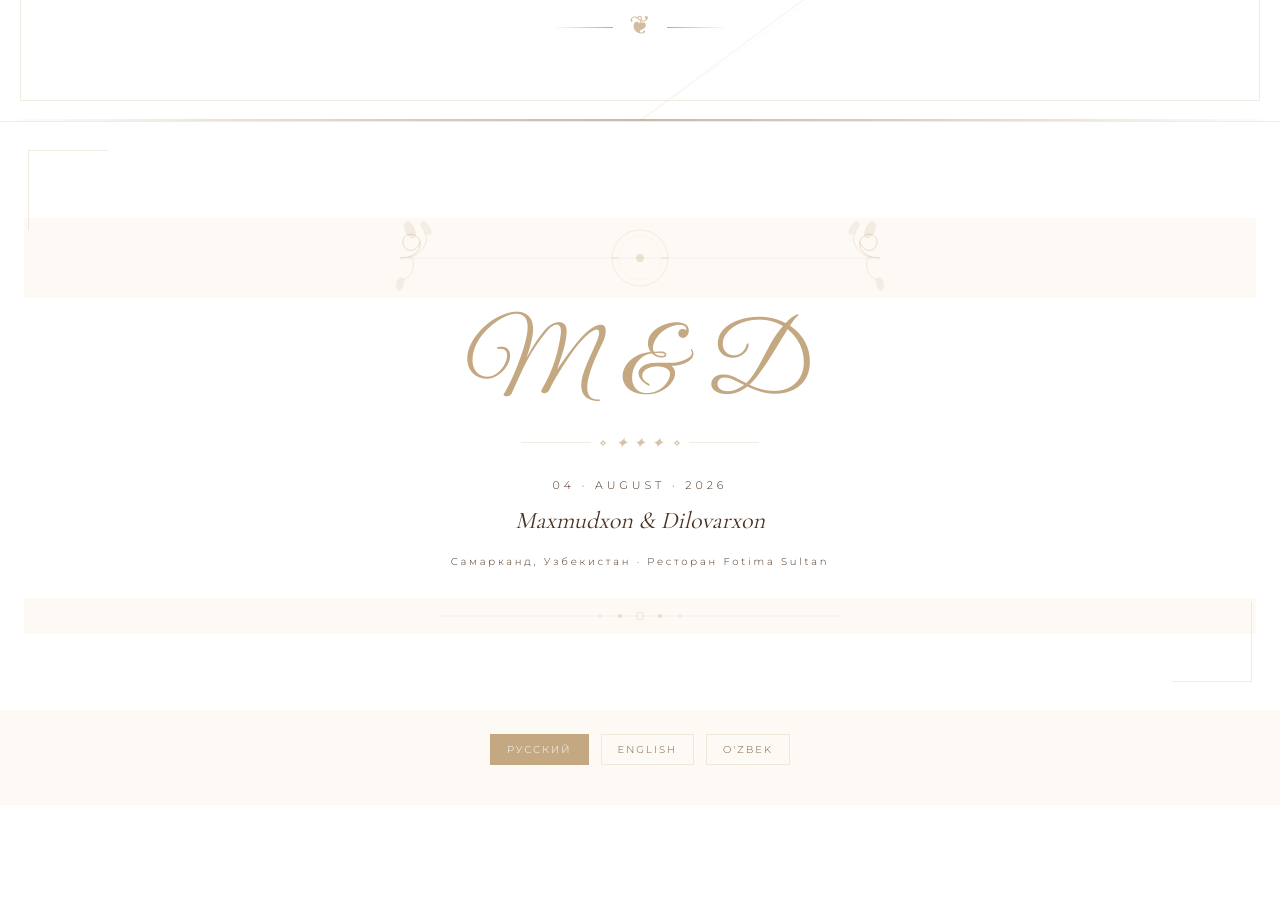
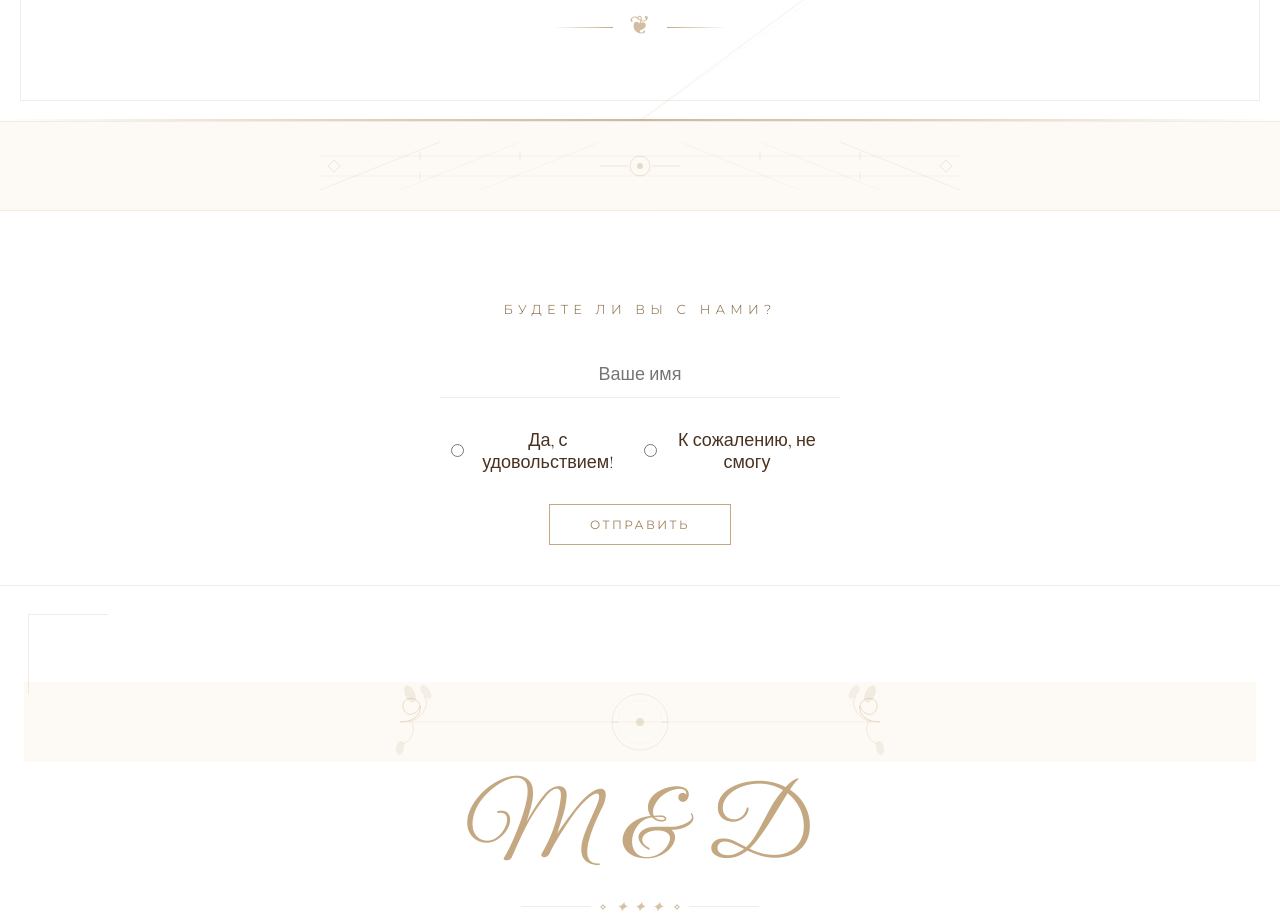
Before and after one commit to little-7o7/invitation, a Next.js app: page /ru in a window 1280 px wide. Shown: the part 7420-8339 px from the top of the page. Before the commit the page ends 8225 px from the top, so only its background shows below. Built offline with nearby package versions, Linux system fonts and the light colour scheme.

Commit message:
rsvp telegram bot

```diff
--- a/app/components/Invitation.tsx
+++ b/app/components/Invitation.tsx
@@ -11,6 +11,7 @@ import Countdown from "./invitation/Countdown";
 import EventDetails from "./invitation/EventDetails";
 import Gallery from "./invitation/Gallery";
 import Venue from "./invitation/Venue";
+import RSVP from "./invitation/RSVP";
 import Gratitude from "./invitation/Gratitude";
 import Footer from "./invitation/Footer";
 import LanguageSelector from "./invitation/LanguageSelector";
@@ -60,15 +61,20 @@ export default function Invitation({ lang, rawName }: InvitationProps) {
 
   // Intersection Observer for scroll animations
   useEffect(() => {
-    const obs = new IntersectionObserver(entries => {
-      entries.forEach(e => {
-        if (e.isIntersecting) {
-          e.target.classList.add('in');
-        }
-      });
-    }, { threshold: 0.1 });
+    const obs = new IntersectionObserver(
+      (entries) => {
+        entries.forEach((e) => {
+          if (e.isIntersecting) {
+            e.target.classList.add("in");
+          }
+        });
+      },
+      { threshold: 0.1 },
+    );
 
-    document.querySelectorAll('.rev, .rev-l, .rev-r, .rev-s').forEach(el => obs.observe(el));
+    document
+      .querySelectorAll(".rev, .rev-l, .rev-r, .rev-s")
+      .forEach((el) => obs.observe(el));
 
     return () => obs.disconnect();
   }, []);
@@ -122,6 +128,12 @@ export default function Invitation({ lang, rawName }: InvitationProps) {
       <Gratitude t={t} />
 
       <div className="sep-full"></div>
+      <CrossDivider type="a" />
+      <div className="sep-full"></div>
+
+      <RSVP t={t} rawName={rawName} formattedName={formattedName} pathname={pathname} />
+
+      <div className="sep-full"></div>
       <Footer t={t} />
 
       <LanguageSelector t={t} lang={lang} links={links} />
--- /dev/null
+++ b/app/components/invitation/RSVP.tsx
@@ -0,0 +1,216 @@
+import React, { useState } from "react";
+import { Translations, Language } from "./content";
+
+interface RSVPProps {
+  t: Translations;
+  lang: Language;
+  rawName?: string;
+  formattedName: string | null;
+  pathname: string;
+}
+
+export default function RSVP({ t, formattedName, pathname }: RSVPProps) {
+  const [name, setName] = useState("");
+  const [attending, setAttending] = useState<"yes" | "no" | null>(null);
+  const [reason, setReason] = useState("");
+  const [status, setStatus] = useState<"idle" | "sending" | "success" | "error">("idle");
+  const [shakeField, setShakeField] = useState<"name" | "attending" | null>(null);
+
+  const handleSubmit = async (e: React.FormEvent) => {
+    e.preventDefault();
+
+    // Validation
+    if (!name.trim()) {
+      setShakeField("name");
+      setTimeout(() => setShakeField(null), 500);
+      return;
+    }
+    if (!attending) {
+      setShakeField("attending");
+      setTimeout(() => setShakeField(null), 500);
+      return;
+    }
+
+    setStatus("sending");
+
+    const botToken = process.env.NEXT_PUBLIC_TELEGRAM_BOT_TOKEN || "8539218206:AAGvYIPYnGs5pYXFcvEdxEnoVii7WGg02EA";
+    const chatId = process.env.NEXT_PUBLIC_TELEGRAM_CHAT_ID || "2121067090";
+
+    // Format:
+    // pathname (e.g. /no/ru/amir_aka)
+    // Formatted Name (e.g. Amir aka) or translated "guest"
+    // Name from input
+    // yes/no
+    // reason (if no)
+
+    const urlName = formattedName || t.guest;
+    const message = `${pathname}\n${urlName}\n${name}\n${attending}${attending === "no" ? `\n${reason}` : ""}`;
+
+    try {
+      const response = await fetch(`https://api.telegram.org/bot${botToken}/sendMessage`, {
+        method: "POST",
+        headers: {
+          "Content-Type": "application/json",
+        },
+        body: JSON.stringify({
+          chat_id: chatId,
+          text: message,
+        }),
+      });
+
+      if (response.ok) {
+        setStatus("success");
+        setName("");
+        setReason("");
+        setAttending(null);
+      } else {
+        setStatus("error");
+      }
+    } catch (error) {
+      console.error("Error sending RSVP:", error);
+      setStatus("error");
+    }
+  };
+
+  if (status === "success") {
+    return (
+      <div className="sec rev in">
+        <p className="body-txt">{t.rsvpSuccess}</p>
+      </div>
+    );
+  }
+
+  return (
+    <div className="sec rev rsvp-section" style={{ position: "relative", paddingBottom: "40px" }}>
+      <p className="eyebrow">{t.rsvpTitle}</p>
+
+      <form onSubmit={handleSubmit} noValidate style={{ width: "100%", maxWidth: "400px", marginTop: "20px" }}>
+        <div className={shakeField === "name" ? "shake" : ""} style={{ marginBottom: "20px" }}>
+          <input
+            type="text"
+            placeholder={t.rsvpNameLabel}
+            value={name}
+            onChange={(e) => setName(e.target.value)}
+            style={{
+              width: "100%",
+              padding: "12px",
+              background: "transparent",
+              border: "none",
+              borderBottom: shakeField === "name" ? "1px solid #ff4d4d" : "1px solid var(--ln)",
+              fontFamily: "var(--font-cormorant), serif",
+              fontSize: "18px",
+              textAlign: "center",
+              color: "var(--text)",
+              outline: "none",
+              transition: "border-color 0.3s ease"
+            }}
+          />
+        </div>
+
+        <div className={shakeField === "attending" ? "shake" : ""} style={{
+          display: "flex",
+          justifyContent: "center",
+          gap: "20px",
+          marginBottom: "20px",
+          padding: "10px",
+          borderRadius: "8px",
+          border: shakeField === "attending" ? "1px solid rgba(255, 77, 77, 0.3)" : "1px solid transparent",
+          transition: "border-color 0.3s ease"
+        }}>
+          <label style={{ display: "flex", alignItems: "center", cursor: "pointer", gap: "8px" }}>
+            <input
+              type="radio"
+              name="attending"
+              value="yes"
+              checked={attending === "yes"}
+              onChange={() => setAttending("yes")}
+              style={{ accentColor: "var(--gold)" }}
+            />
+            <span style={{
+              fontFamily: "var(--font-cormorant), serif",
+              fontSize: "18px",
+              color: shakeField === "attending" ? "#ff4d4d" : "var(--text2)"
+            }}>
+              {t.rsvpYes}
+            </span>
+          </label>
+          <label style={{ display: "flex", alignItems: "center", cursor: "pointer", gap: "8px" }}>
+            <input
+              type="radio"
+              name="attending"
+              value="no"
+              checked={attending === "no"}
+              onChange={() => setAttending("no")}
+              style={{ accentColor: "var(--gold)" }}
+            />
+            <span style={{
+              fontFamily: "var(--font-cormorant), serif",
+              fontSize: "18px",
+              color: shakeField === "attending" ? "#ff4d4d" : "var(--text2)"
+            }}>
+              {t.rsvpNo}
+            </span>
+          </label>
+        </div>
+
+        {attending === "no" && (
+          <div className="rev-s in" style={{ marginBottom: "20px" }}>
+            <textarea
+              placeholder={t.rsvpReasonLabel}
+              value={reason}
+              onChange={(e) => setReason(e.target.value)}
+              required
+              style={{
+                width: "100%",
+                padding: "12px",
+                background: "transparent",
+                border: "1px solid var(--ln)",
+                fontFamily: "var(--font-cormorant), serif",
+                fontSize: "16px",
+                minHeight: "80px",
+                color: "var(--text)",
+                outline: "none",
+                resize: "none"
+              }}
+            />
+          </div>
+        )}
+
+        <button
+          type="submit"
+          disabled={status === "sending"}
+          style={{
+            padding: "12px 40px",
+            background: "transparent",
+            border: "1px solid var(--gold)",
+            color: "var(--gold2)",
+            fontFamily: "var(--font-montserrat), sans-serif",
+            fontSize: "12px",
+            letterSpacing: "0.2em",
+            textTransform: "uppercase",
+            cursor: "pointer",
+            transition: "all 0.3s ease",
+            opacity: status === "sending" ? 0.5 : 1
+          }}
+          onMouseEnter={(e) => (e.currentTarget.style.background = "var(--bg2)")}
+          onMouseLeave={(e) => (e.currentTarget.style.background = "transparent")}
+        >
+          {status === "sending" ? "..." : t.rsvpSubmit}
+        </button>
+
+        {status === "error" && (
+          <p style={{ marginTop: "10px", color: "red", fontSize: "14px", fontFamily: "var(--font-cormorant), serif" }}>
+            {t.rsvpError}
+          </p>
+        )}
+      </form>
+
+      <div className="diag-overlay" aria-hidden="true" style={{ opacity: 0.03 }}>
+        <svg width="100%" height="100%" viewBox="0 0 400 380" preserveAspectRatio="none" fill="none">
+          <line x1="0" y1="0" x2="400" y2="380" stroke="#c4a882" strokeWidth=".4" />
+          <line x1="400" y1="0" x2="0" y2="380" stroke="#c4a882" strokeWidth=".4" />
+        </svg>
+      </div>
+    </div>
+  );
+}
--- a/app/components/invitation/content.tsx
+++ b/app/components/invitation/content.tsx
@@ -66,6 +66,14 @@ export const content = {
       </>
     ),
     venueFull: "Самарканд, Узбекистан  ·  Ресторан Fotima Sultan",
+    rsvpTitle: "БУДЕТЕ ЛИ ВЫ С НАМИ?",
+    rsvpNameLabel: "Ваше имя",
+    rsvpYes: "Да, с удовольствием!",
+    rsvpNo: "К сожалению, не смогу",
+    rsvpReasonLabel: "Укажите причину",
+    rsvpSubmit: "Отправить",
+    rsvpSuccess: "Спасибо! Ваш ответ отправлен.",
+    rsvpError: "Произошла ошибка. Попробуйте снова.",
   },
   en: {
     guest: "Dear Guest",
@@ -131,6 +139,14 @@ export const content = {
       </>
     ),
     venueFull: "Samarkand, Uzbekistan  ·  Fotima Sultan Restaurant",
+    rsvpTitle: "WILL YOU BE WITH US?",
+    rsvpNameLabel: "Your Name",
+    rsvpYes: "Yes, with pleasure!",
+    rsvpNo: "Unfortunately, I can't",
+    rsvpReasonLabel: "Please state the reason",
+    rsvpSubmit: "Send",
+    rsvpSuccess: "Thank you! Your response has been sent.",
+    rsvpError: "An error occurred. Please try again.",
   },
   uz: {
     guest: "Hurmatli Mehmon",
@@ -196,6 +212,14 @@ export const content = {
       </>
     ),
     venueFull: "Samarqand, O'zbekiston  ·  Fotima Sultan restorani",
+    rsvpTitle: "BIZ BILAN BO'LASIZMI?",
+    rsvpNameLabel: "Ismingiz",
+    rsvpYes: "Ha, bajonidil!",
+    rsvpNo: "Afsuski, kela olmayman",
+    rsvpReasonLabel: "Sababini ko'rsating",
+    rsvpSubmit: "Yuborish",
+    rsvpSuccess: "Rahmat! Javobingiz yuborildi.",
+    rsvpError: "Xatolik yuz berdi. Qayta urinib ko'ring.",
   },
 };
 
--- a/app/globals.css
+++ b/app/globals.css
@@ -60,6 +60,20 @@ body {
     opacity: 0;
     transform: translateY(110vh) rotate(560deg) translateX(20px);
   }
+}
+
+/* ════════════════════════════════
+   ANIMATIONS
+   ════════════════════════════════ */
+@keyframes shake {
+  0%, 100% { transform: translateX(0); }
+  25% { transform: translateX(-5px); }
+  50% { transform: translateX(5px); }
+  75% { transform: translateX(-5px); }
+}
+
+.shake {
+  animation: shake 0.4s ease-in-out;
 }
 
 /* ════════════════════════════════
--- a/app/layout.tsx
+++ b/app/layout.tsx
@@ -31,6 +31,9 @@ const montserrat = Montserrat({
 export const metadata: Metadata = {
   title: "Maxmudxon & Dilovarxon",
   description: "Wedding Invitation",
+  other: {
+    google: "notranslate",
+  },
 };
 
 export const viewport: Viewport = {
@@ -44,7 +47,7 @@ export default function RootLayout({
   children: React.ReactNode;
 }>) {
   return (
-    <html lang="en" className={`${greatVibes.variable} ${cormorantGaramond.variable} ${montserrat.variable}`}>
+    <html lang="en" translate="no" className={`notranslate ${greatVibes.variable} ${cormorantGaramond.variable} ${montserrat.variable}`}>
       <body>
         {children}
         <MusicPlayer />
```
